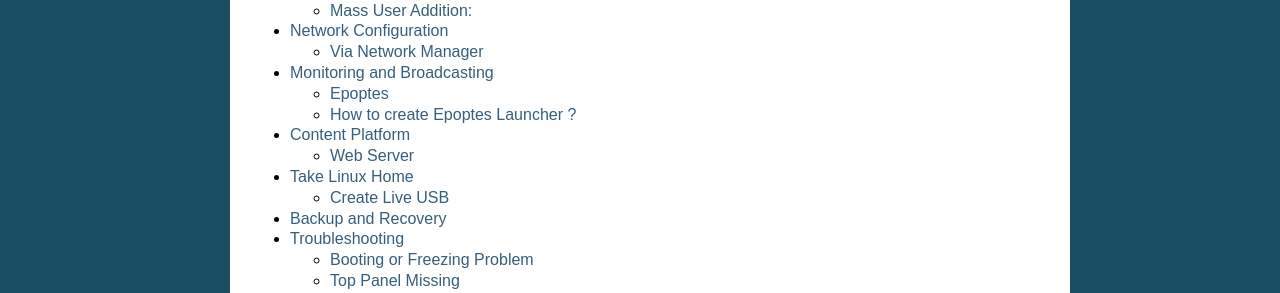
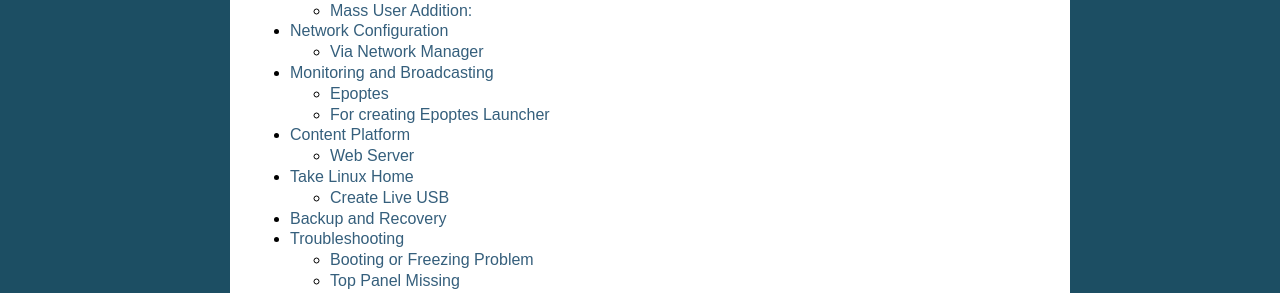
Before and after one commit to geets04/mss, a Sphinx documentation site: the page built from docs/source/index.rst, in a window 1280 px wide. Shown: the part 237-530 px from the top of the page. Built offline with Sphinx 7.4.7, drawn with Linux system fonts in a browser that asks for light colours.

Commit message:
heading changed for epoptes launcher creation (#45)

```diff
--- a/docs/source/03-Monitoring and Broadcasting.rst
+++ b/docs/source/03-Monitoring and Broadcasting.rst
@@ -23,8 +23,8 @@
 
   Applications -> Internet -> Epoptes
 
-How to create Epoptes Launcher ?
--------
+For creating Epoptes Launcher
+----------------------------
 Right click on desktop , then select "Create launcher..."
 
 In Create Launcher Window type "Epoptes" in Name and "ltsp-remoteapps epoptes" in Command then press OK -
```
